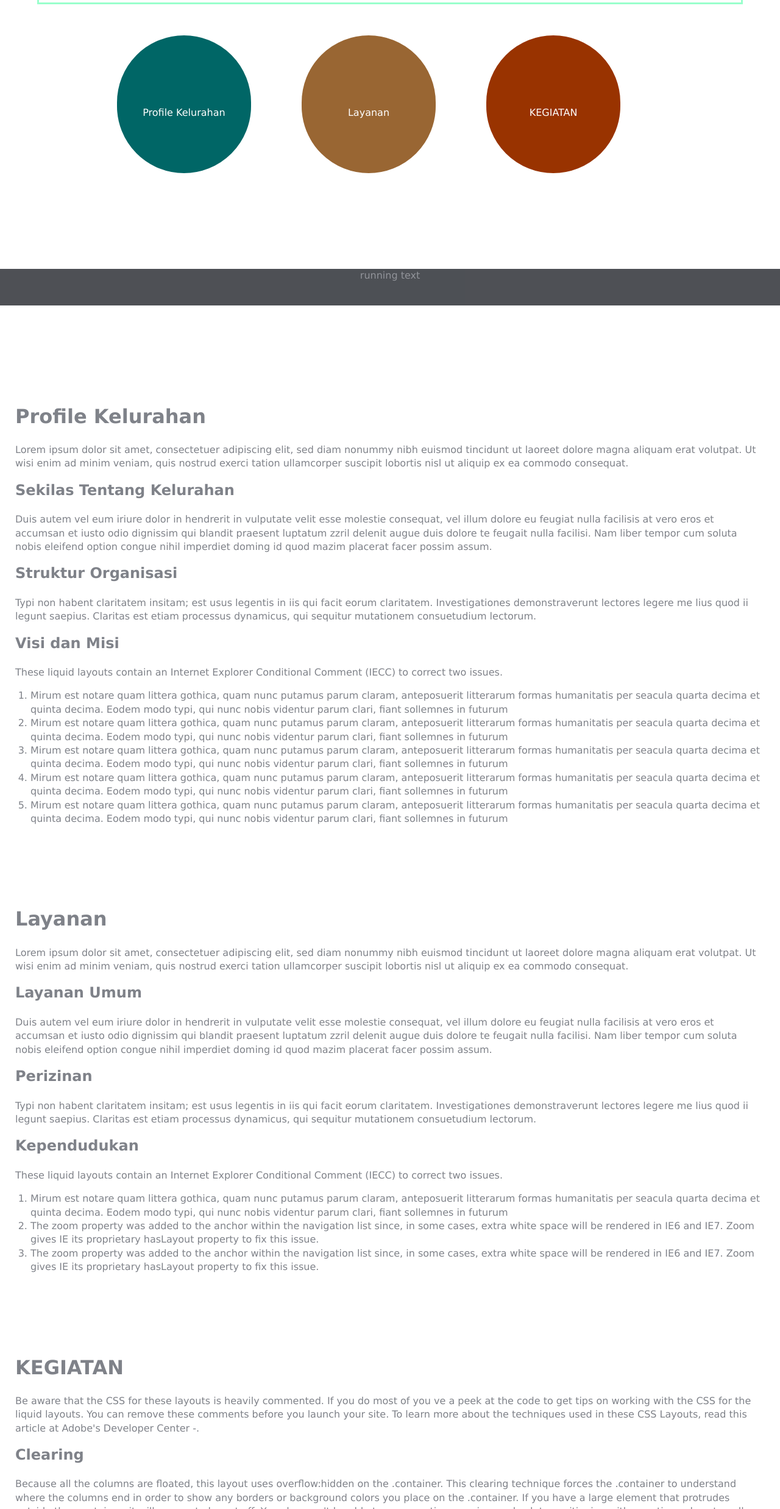
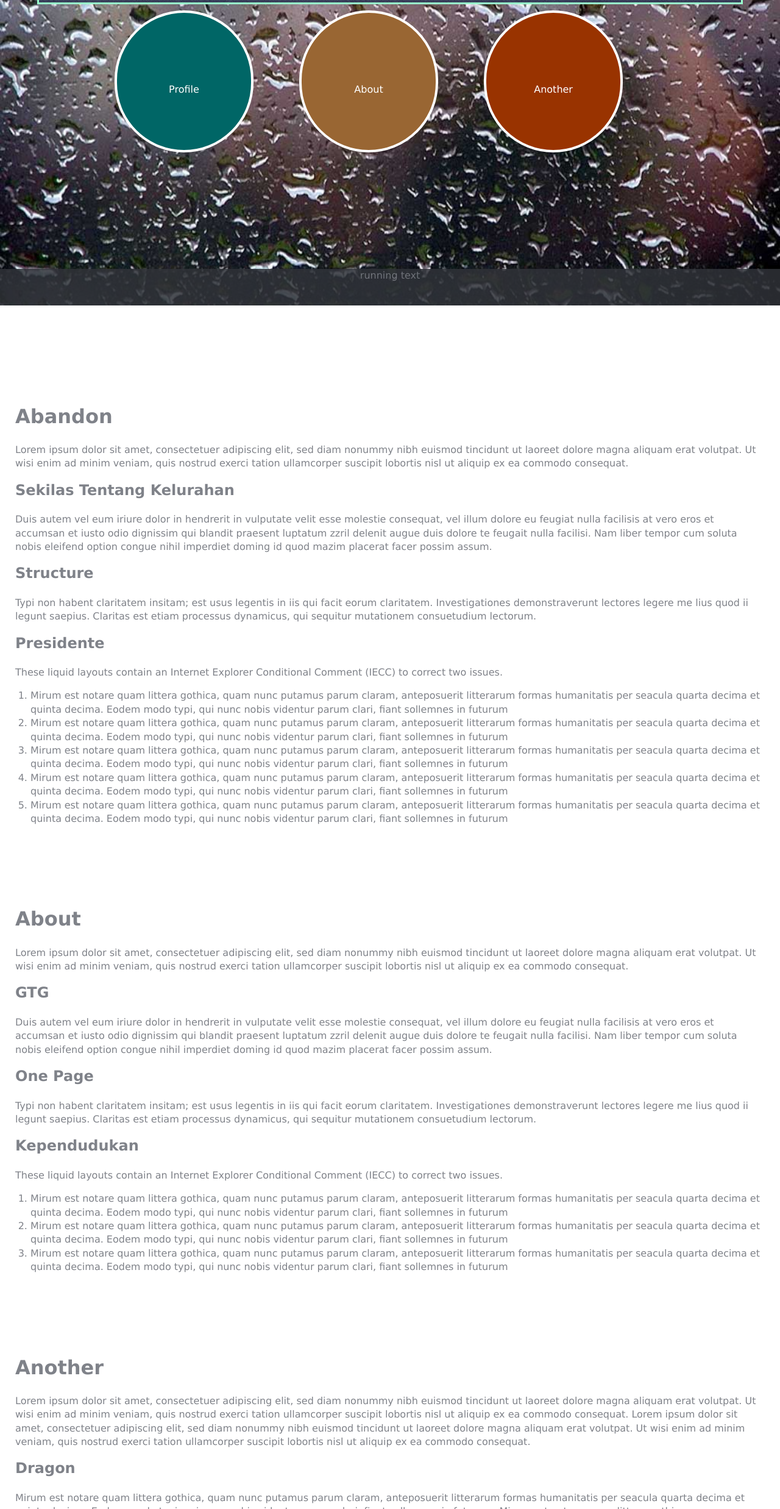
Before and after one commit to roysmooth/simple_onepage_javascript, a plain HTML site: page index.html in a window 1280 px wide. Shown: the part 325-2800 px from the top of the page at 61% size. Drawn offline with Linux system fonts and the light colour scheme.

Commit message:
image bg

```diff
--- a/css/utama.css
+++ b/css/utama.css
@@ -1,5 +1,5 @@
 html, body {height:100%}
-body {	font: 100%/1.4 Verdana, Arial, Helvetica, sans-serif;margin: 0;	padding: 0;	color: #000;color:#7F8289;}
+body {	font: 100%/1.4 Verdana, Arial, Helvetica, sans-serif;margin: 0;	padding: 0;	color: #000;color:#7F8289;} a {color:#FFF}
 html, hmtl a{width:100%;font-size: 100%; -webkit-text-size-adjust: 100%; -ms-text-size-adjust: 100%;}
 #awal{ background:url(../img/rapat.jpg) no-repeat; background-size:cover; position:relative;overflow:hidden; height:100%; padding-top:2%; }
 #logo {width:90%;background-color:#FFF ; min-height:300px;background:url(../img/overlay.png); z-index:-99; border:#9FC 3px solid;}
--- a/index.html
+++ b/index.html
@@ -15,17 +15,17 @@
 <div id="awal" align="center">
 <div id="logo" >
 <div id="logoa"></div>
-<div id="textLogo"><h1>KIOSK INFORMASI <br />
-KELURAHAN SUSUKAN <br /> KECAMATANAN CIRACAS <br />
-KOTA ADMINISTRASI JAKARTA TIMUR
+<div id="textLogo"><h1>simple <br />
+implementation <br /> javascript <br />
+for <a href="http://triiix.com">onepage html</a>
 </h1></div>
 <div id="logob"></div>
 </div>
 <div style="width:90%;">
 
-<a class="nextsection" href="#prokel"><div class="aaa">Profile Kelurahan</div></a>
-<a class="nextsection" href="#Layanan"><div class="bbb">Layanan</div></a>
-<a class="nextsection" href="#KEGIATAN"><div class="ccc">KEGIATAN</div></a>
+<a class="nextsection" href="#prokel"><div class="aaa">Profile</div></a>
+<a class="nextsection" href="#Layanan"><div class="bbb">About</div></a>
+<a class="nextsection" href="#KEGIATAN"><div class="ccc">Another</div></a>
 </div>
 <div class="bwh" ><div id="bwhsection"> running text</div></div>
 </div>
@@ -33,20 +33,20 @@ KOTA ADMINISTRASI JAKARTA TIMUR
 <nav id="menu" style="height:50px; background:url(img/layout.png); background-color:#666;">
         	<ul id="menu-nav">
             	<li><a href="#awal">Home</a></li>
-				<li class="current"><a href="#prokel">Profile Kelurahan</a></li>
-				<li><a href="#Layanan">Layanan</a></li>
-				<li><a href="#KEGIATAN">KEGIATAN</a></li>
+				<li class="current"><a href="#prokel">Profile</a></li>
+				<li><a href="#Layanan">About</a></li>
+				<li><a href="#KEGIATAN">Another</a></li>
             </ul>
         </nav></div>
 <div id="prokel" class="container">
   <div class="content">
-    <h1>Profile Kelurahan</h1>
+    <h1>Abandon</h1>
     <p>Lorem ipsum dolor sit amet, consectetuer adipiscing elit, sed diam nonummy nibh euismod tincidunt ut laoreet dolore magna aliquam erat volutpat. Ut wisi enim ad minim veniam, quis nostrud exerci tation ullamcorper suscipit lobortis nisl ut aliquip ex ea commodo consequat. </p>
     <h2>Sekilas Tentang Kelurahan</h2>
     <p>Duis autem vel eum iriure dolor in hendrerit in vulputate velit esse molestie consequat, vel illum dolore eu feugiat nulla facilisis at vero eros et accumsan et iusto odio dignissim qui blandit praesent luptatum zzril delenit augue duis dolore te feugait nulla facilisi. Nam liber tempor cum soluta nobis eleifend option congue nihil imperdiet doming id quod mazim placerat facer possim assum. </p>
-  <h2>Struktur Organisasi</h2>
+  <h2>Structure</h2>
     <p>Typi non habent claritatem insitam; est usus legentis in iis qui facit eorum claritatem. Investigationes demonstraverunt lectores legere me lius quod ii legunt saepius. Claritas est etiam processus dynamicus, qui sequitur mutationem consuetudium lectorum. </p>
-    <h2>Visi dan Misi</h2>
+    <h2>Presidente</h2>
     <p>These liquid layouts contain an Internet Explorer Conditional Comment (IECC) to correct two issues. </p>
     <ol>
       <li>Mirum est notare quam littera gothica, quam nunc putamus parum claram, anteposuerit litterarum formas humanitatis per seacula quarta decima et quinta decima. Eodem modo typi, qui nunc nobis videntur parum clari, fiant sollemnes in futurum</li>
@@ -60,18 +60,18 @@ KOTA ADMINISTRASI JAKARTA TIMUR
 
     <div id="Layanan" class="container">
   <div class="content">
-    <h1>Layanan</h1>
+    <h1>About</h1>
     <p>Lorem ipsum dolor sit amet, consectetuer adipiscing elit, sed diam nonummy nibh euismod tincidunt ut laoreet dolore magna aliquam erat volutpat. Ut wisi enim ad minim veniam, quis nostrud exerci tation ullamcorper suscipit lobortis nisl ut aliquip ex ea commodo consequat. </p>
-    <h2>Layanan Umum</h2>
+    <h2>GTG</h2>
     <p>Duis autem vel eum iriure dolor in hendrerit in vulputate velit esse molestie consequat, vel illum dolore eu feugiat nulla facilisis at vero eros et accumsan et iusto odio dignissim qui blandit praesent luptatum zzril delenit augue duis dolore te feugait nulla facilisi. Nam liber tempor cum soluta nobis eleifend option congue nihil imperdiet doming id quod mazim placerat facer possim assum. </p>
-    <h2>Perizinan</h2>
+    <h2>One Page</h2>
     <p>Typi non habent claritatem insitam; est usus legentis in iis qui facit eorum claritatem. Investigationes demonstraverunt lectores legere me lius quod ii legunt saepius. Claritas est etiam processus dynamicus, qui sequitur mutationem consuetudium lectorum. </p>
     <h2>Kependudukan</h2>
     <p>These liquid layouts contain an Internet Explorer Conditional Comment (IECC) to correct two issues. </p>
     <ol>
       <li>Mirum est notare quam littera gothica, quam nunc putamus parum claram, anteposuerit litterarum formas humanitatis per seacula quarta decima et quinta decima. Eodem modo typi, qui nunc nobis videntur parum clari, fiant sollemnes in futurum</li>
-      <li>The zoom property was added to the anchor within the navigation list since, in some cases, extra white space will be rendered in IE6 and IE7. Zoom gives IE its proprietary hasLayout property to fix this issue.</li>
-       <li>The zoom property was added to the anchor within the navigation list since, in some cases, extra white space will be rendered in IE6 and IE7. Zoom gives IE its proprietary hasLayout property to fix this issue.</li>
+      <li>Mirum est notare quam littera gothica, quam nunc putamus parum claram, anteposuerit litterarum formas humanitatis per seacula quarta decima et quinta decima. Eodem modo typi, qui nunc nobis videntur parum clari, fiant sollemnes in futurum</li>
+       <li>Mirum est notare quam littera gothica, quam nunc putamus parum claram, anteposuerit litterarum formas humanitatis per seacula quarta decima et quinta decima. Eodem modo typi, qui nunc nobis videntur parum clari, fiant sollemnes in futurum</li>
     </ol>
     <!-- end .content --></div>
     <!-- end .container --></div>
@@ -79,20 +79,18 @@ KOTA ADMINISTRASI JAKARTA TIMUR
 
      <div id="KEGIATAN" class="container">
   <div class="content">
-    <h1>KEGIATAN</h1>
-    <p>Be aware that the CSS for these layouts is heavily commented. If you do most of you
-ve a peek at the code to get tips on working with the CSS for the liquid layouts. You can remove these comments before you launch your site. To learn more about the techniques used in these CSS Layouts, read this article at Adobe's Developer Center -.</p>
-    <h2>Clearing</h2>
-    <p>Because all the columns are floated, this layout uses overflow:hidden on the .container. This clearing technique forces the .container to understand where the columns end in order to show any borders or background colors you place on the .container. If you have a large element that protrudes outside the .container, it will appear to be cut off. You also won't be able to use negative margins or absolute positioning with negative values to pull elements outside the .container or they will also won't display outside the .container.</p>
-    <p>If you need to use these properties, you'll need to use a different clearing method. The most reliable will be to add a &lt;br class=&quot;clearfloat&quot; /&gt; or &lt;div  class=&quot;clearfloat&quot;&gt;&lt;/div&gt; after your final floated column (but before the .container closes). This will have the same clearing effect.</p>
+    <h1>Another</h1>
+    <p>Lorem ipsum dolor sit amet, consectetuer adipiscing elit, sed diam nonummy nibh euismod tincidunt ut laoreet dolore magna aliquam erat volutpat. Ut wisi enim ad minim veniam, quis nostrud exerci tation ullamcorper suscipit lobortis nisl ut aliquip ex ea commodo consequat.  Lorem ipsum dolor sit amet, consectetuer adipiscing elit, sed diam nonummy nibh euismod tincidunt ut laoreet dolore magna aliquam erat volutpat. Ut wisi enim ad minim veniam, quis nostrud exerci tation ullamcorper suscipit lobortis nisl ut aliquip ex ea commodo consequat. </p>
+    <h2>Dragon</h2>
+    <p>Mirum est notare quam littera gothica, quam nunc putamus parum claram, anteposuerit litterarum formas humanitatis per seacula quarta decima et quinta decima. Eodem modo typi, qui nunc nobis videntur parum clari, fiant sollemnes in futurum- Mirum est notare quam littera gothica, quam nunc putamus parum claram, anteposuerit litterarum formas humanitatis per seacula quarta decima et quinta decima. Eodem modo typi, qui nunc nobis videntur parum clari, fiant sollemnes in futurum</p>
     <h3>Footer</h3>
-    <p>Adding a footer following the columns, yet still inside the .container, will cause this overflow:hidden clearing method to fail. You can place a .footer into a second .container outside the first one with no detrimental effects. The simplest choice may be to start with a layout containing headers and footers and remove the header to utilize the clearing methods in that layout type.</p>
-    <h4>Internet Explorer Conditional Comments</h4>
+    <p>Mirum est notare quam littera gothica, quam nunc putamus parum claram, anteposuerit litterarum formas humanitatis per seacula quarta decima et quinta decima. Eodem modo typi, qui nunc nobis videntur parum clari, fiant sollemnes in futurum</p>
+    <h4>Alien</h4>
     <p>These liquid layouts contain an Internet Explorer Conditional Comment (IECC) to correct two issues. </p>
     <ol>
-      <li>Browsers are inconsistent in the way they round div sizes in percent-based layouts. If the browser must render a number like 144.5px or 564.5px, they have to round it to the nearest whole number. Safari and Opera round down, Internet Explorer rounds up and Firefox rounds one column up and one down filling the container completely. These rounding issues can cause inconsistencies in some layouts. In this IECC there is a 1px negative margin to fix IE. You may move it to any of the columns (and on either the left or right) to suit your layout needs.</li>
-      <li>The zoom property was added to the anchor within the navigation list since, in some cases, extra white space will be rendered in IE6 and IE7. Zoom gives IE its proprietary hasLayout property to fix this issue.</li>
-       <li>The zoom property was added to the anchor within the navigation list since, in some cases, extra white space will be rendered in IE6 and IE7. Zoom gives IE its proprietary hasLayout property to fix this issue.</li>
+      <li>Mirum est notare quam littera gothica, quam nunc putamus parum claram, anteposuerit litterarum formas humanitatis per seacula quarta decima et quinta decima. Eodem modo typi, qui nunc nobis videntur parum clari, fiant sollemnes in futurum. <br > Mirum est notare quam littera gothica, quam nunc putamus parum claram, anteposuerit litterarum formas humanitatis per seacula quarta decima et quinta decima. Eodem modo typi, qui nunc nobis videntur parum clari, fiant sollemnes in futurum</li>
+      <li>Mirum est notare quam littera gothica, quam nunc putamus parum claram, anteposuerit litterarum formas humanitatis per seacula quarta decima et quinta decima. Eodem modo typi, qui nunc nobis videntur parum clari, fiant sollemnes in futurum</li>
+       <li>Mirum est notare quam littera gothica, quam nunc putamus parum claram, anteposuerit litterarum formas humanitatis per seacula quarta decima et quinta decima. Eodem modo typi, qui nunc nobis videntur parum clari, fiant sollemnes in futurum</li>
     </ol>
     <!-- end .content --></div>
     <!-- end .container --></div>
```
Also changed, not shown: img/overlay.png (added), img/rapat.jpg (added).
